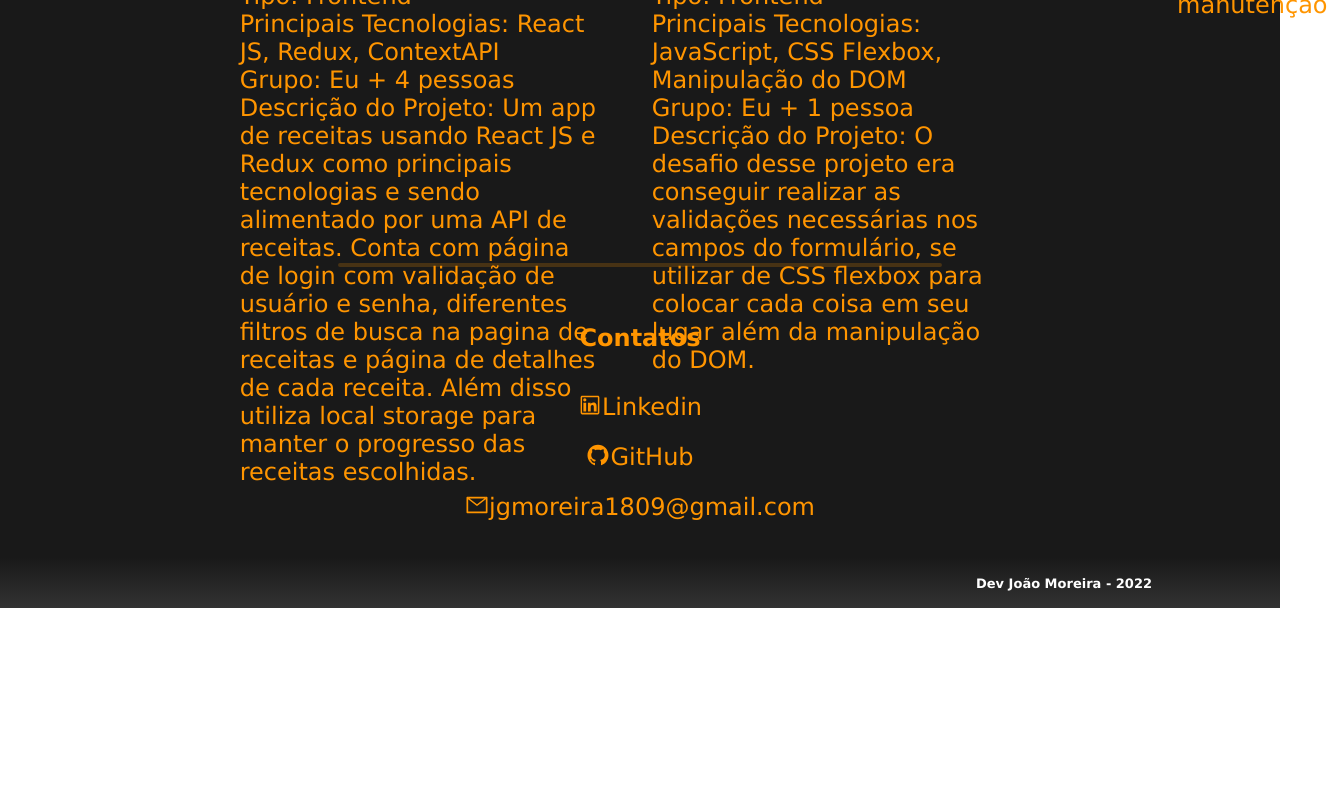
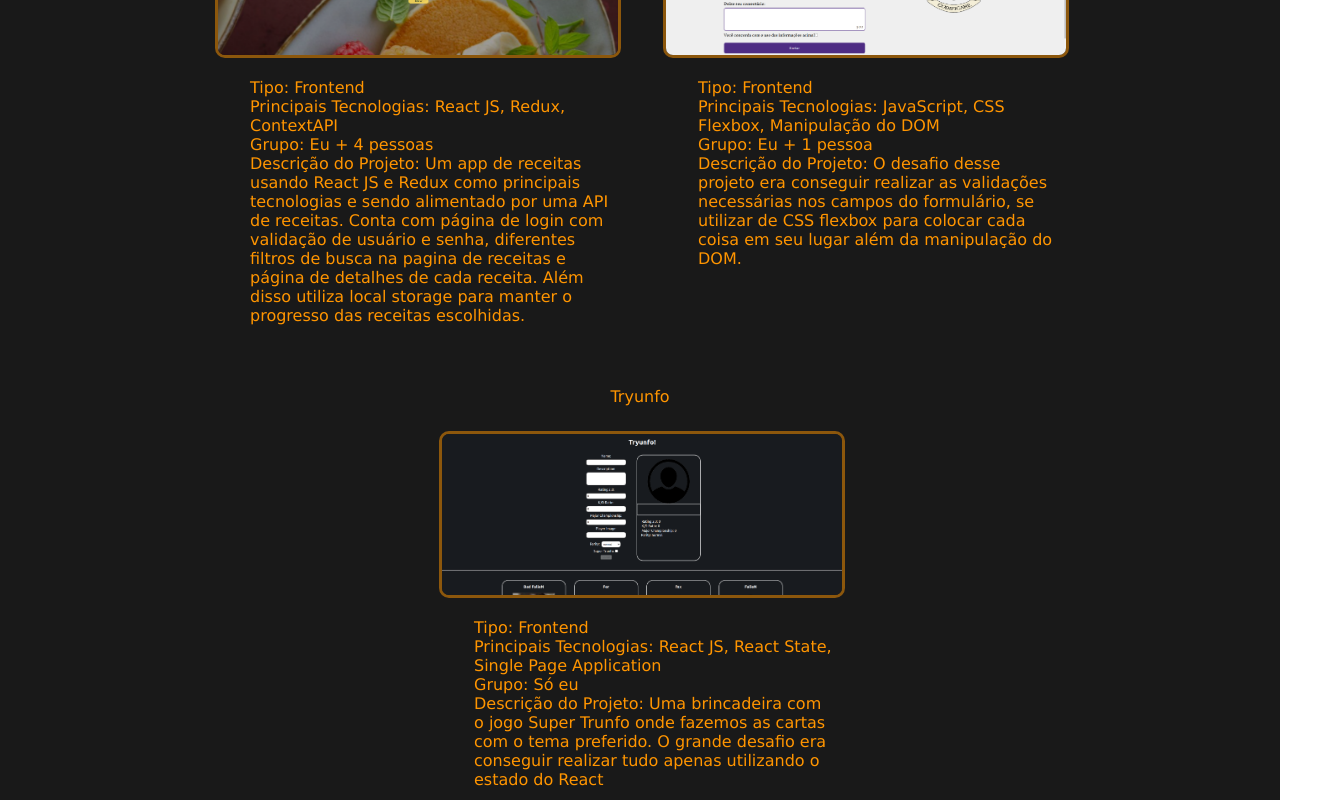
Before and after one commit to joaogmmoreira/devportfolio, a React (Create React App) app: page / in a window 1280 px wide. Shown: the part 1280-2080 px from the top of the page, 1328 px wide, since content can reach past the window. Before the commit the page ends 1888 px from the top, so only its background shows below. Built offline with nearby package versions, Linux system fonts and the light colour scheme.

Commit message:
adding tryunfo project

```diff
--- a/src/Components/ProjectsDescriptionPortuguese.js
+++ b/src/Components/ProjectsDescriptionPortuguese.js
@@ -6,8 +6,8 @@ class ProjectsDescriptionPortuguese extends React.Component {
   render() {
     const { name, type, tech, group, description, thumbnail, linkToPage } = this.props;
     return (
-      <a href={ linkToPage }>
-        <div className='project'>
+      <div className='project'>
+        <a href={ linkToPage }>
           <p id='projectName'>{ name }</p>
           <img className='folder' alt={`Capa do ${name}`} src={ thumbnail }/>
           <div className='list'>
@@ -18,8 +18,8 @@ class ProjectsDescriptionPortuguese extends React.Component {
               <li>Descrição do Projeto: { description }</li>
             </ul>
           </div>
-        </div>
-      </a>
+        </a>
+      </div>
     )
   }
 }
--- a/src/ProjectsObjects/EnglishProjects.js
+++ b/src/ProjectsObjects/EnglishProjects.js
@@ -1,5 +1,6 @@
 const recipeImg = require('../Images/recipes_app_folder.png');
 const trybewartsImg = require('../Images/trybewarts_folder.png');
+const tryunfoImg = require('../Images/tryunfo_folder.png');
 
 const englishProjects = [
   {
@@ -32,6 +33,20 @@ const englishProjects = [
     thumbnail: trybewartsImg,
     linkToPage: 'https://joaogmmoreira.github.io/trybewarts/'
   },
+  {
+    name: 'Tryunfo',
+    type: 'Frontend',
+    tech: {
+      tech1: 'React JS',
+      tech2: 'React State',
+      tech3: 'Single Page Application'
+    },
+    group: 'Just me',
+    description: `In this project we made cards like the Super Trunfo game with our favorite topic.
+    The greatest challenge in this project was making everything work with just using React JS state.`,
+    thumbnail: tryunfoImg,
+    linkToPage: 'https://joaogmmoreira.github.io/tryunfo/',
+  },
 ]
 
 export default englishProjects;
--- a/src/ProjectsObjects/PortugueseProjects.js
+++ b/src/ProjectsObjects/PortugueseProjects.js
@@ -1,5 +1,6 @@
 const recipeImg = require('../Images/recipes_app_folder.png');
 const trybewartsImg = require('../Images/trybewarts_folder.png');
+const tryunfoImg = require('../Images/tryunfo_folder.png');
 const portugueseProjects = [
   {
     name: 'Recipes App',
@@ -30,6 +31,20 @@ const portugueseProjects = [
     thumbnail: trybewartsImg,
     linkToPage: 'https://joaogmmoreira.github.io/trybewarts/'
   },
+  {
+    name: 'Tryunfo',
+    type: 'Frontend',
+    tech: {
+      tech1: 'React JS',
+      tech2: 'React State',
+      tech3: 'Single Page Application'
+    },
+    group: 'Só eu',
+    description: `Uma brincadeira com o jogo Super Trunfo onde fazemos as cartas com o tema preferido.
+    O grande desafio era conseguir realizar tudo apenas utilizando o estado do React`,
+    thumbnail: tryunfoImg,
+    linkToPage: 'https://joaogmmoreira.github.io/tryunfo/',
+  },
 ]
 
 export default portugueseProjects;
--- a/src/Style/projectDetails.css
+++ b/src/Style/projectDetails.css
@@ -38,15 +38,18 @@
   display: flex;
   flex-direction: column;
   align-items: center;
+  margin: 20px;
   height: 500px;
+  width: 400px;
 }
 
 .projectsDetails {
   display: flex;
   justify-content: space-around;
   align-items: center;
-  margin-left: 15%;
-  margin-right: 15%;
+  flex-wrap: wrap;
+  font-size: 16px;
+  width: 100%;
 }
 
 .list {
--- a/src/Style/projects.css
+++ b/src/Style/projects.css
@@ -35,6 +35,7 @@
   display: flex;
   justify-content: center;
   align-items: center;
+  flex-wrap: wrap;
   font-size: 24px;
   color: rgba(255, 149, 0, 1);
 }
```
Also changed, not shown: src/Images/tryunfo_folder.png (added).
